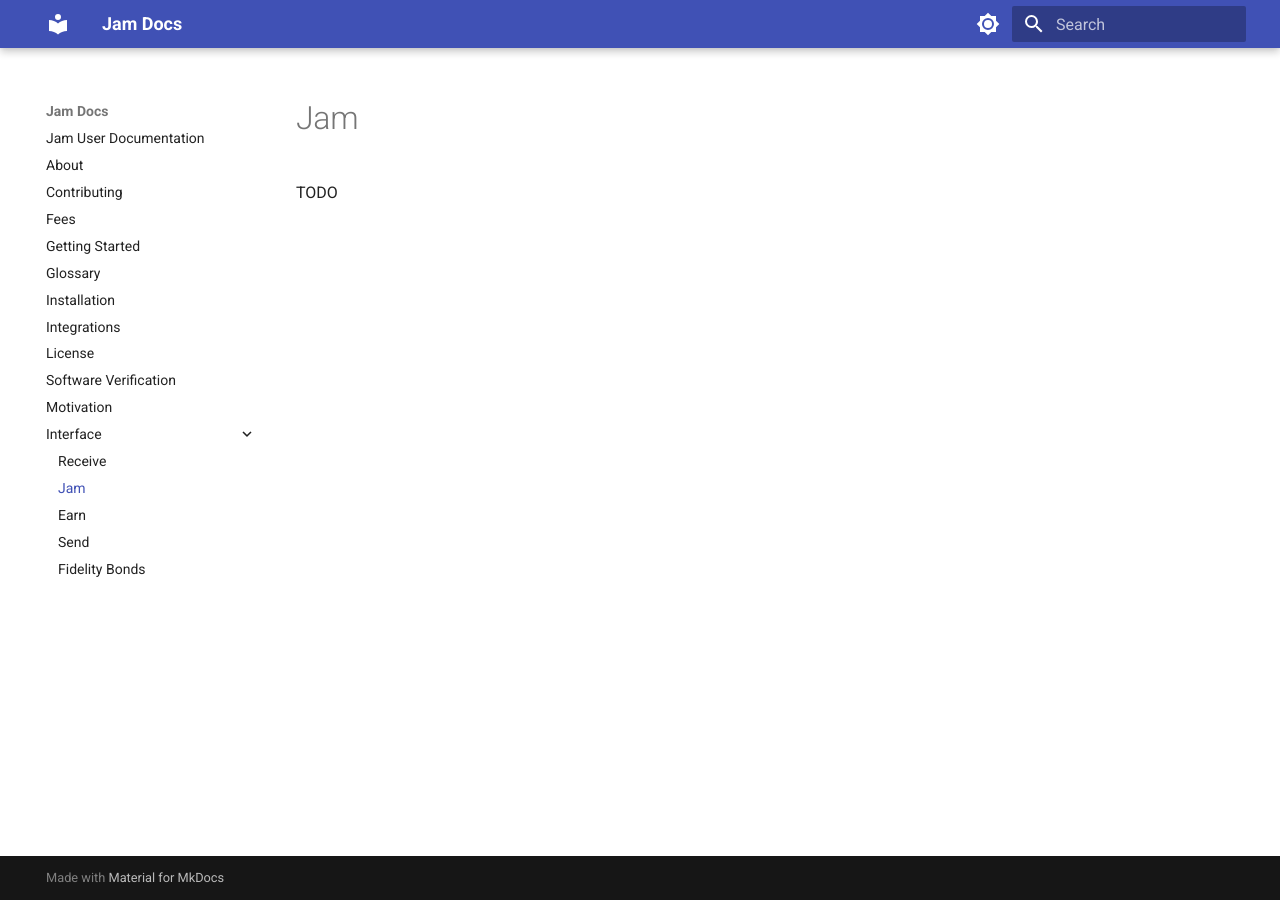
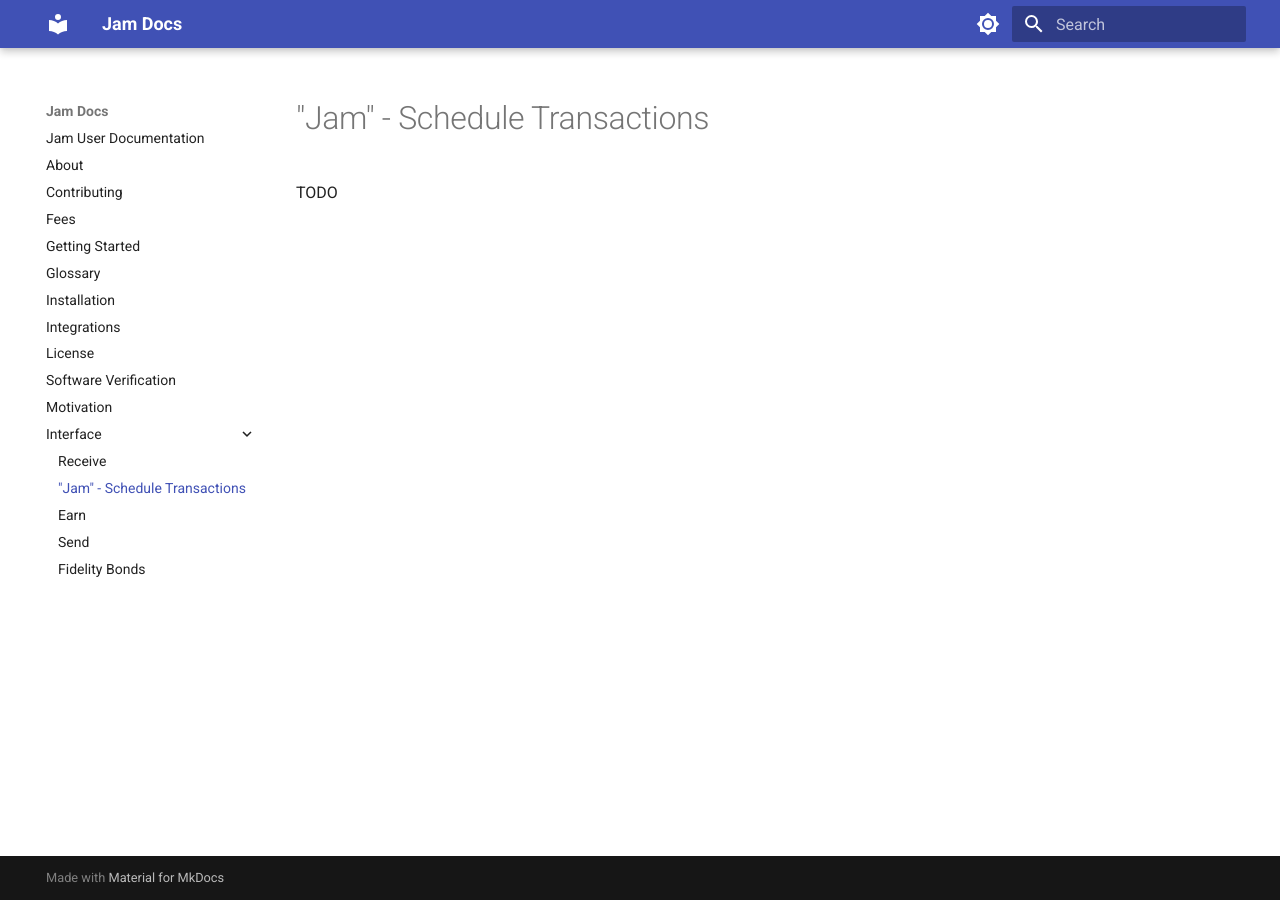
Before and after one commit to joinmarket-webui/jamdocs, an MkDocs documentation site: the page built from docs/interface/02-jam.md, in a window 1280 px wide. Built offline with MkDocs 1.6.1 and Material for MkDocs 9.7.7, drawn with Linux system fonts in a browser that asks for light colours.

Commit message:
docs: rename "Jam"

```diff
--- a/docs/interface/02-jam.md
+++ b/docs/interface/02-jam.md
@@ -1,3 +1,3 @@
-# Jam
+# "Jam" - Schedule Transactions
 
 TODO
```
